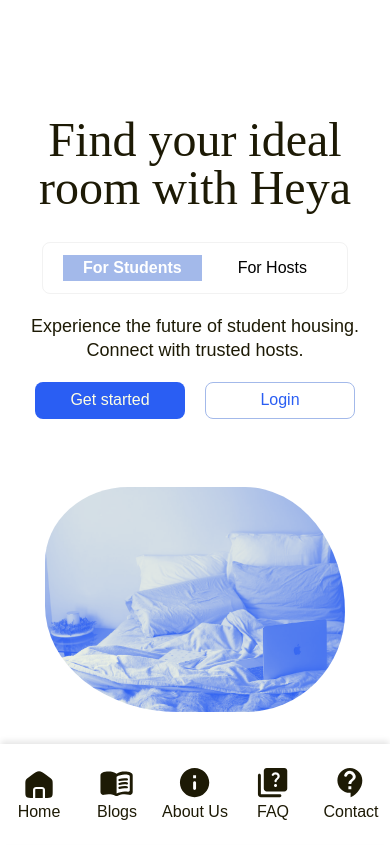
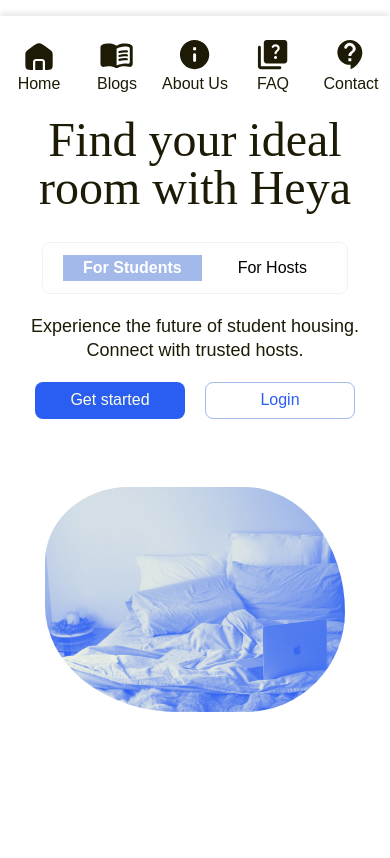
Before and after one commit to mogumogudj/heya, a React (Vite) app: page / in a window 390 px wide. Built offline with nearby package versions, Linux system fonts and the light colour scheme; no server answers; a web font is replaced by a local one.

Commit message:
fix: redo

```diff
--- a/src/shared/css/nav.css
+++ b/src/shared/css/nav.css
@@ -182,7 +182,8 @@ body {
     }
 
     .nav {
-        top: calc(100vh - 100px);
+        top: 0;
+        top: auto;
         box-shadow: 0 -4px 6px -1px rgba(0, 0, 0, 0.1);
         grid-template-columns: repeat(5, 1fr);
     }
```
